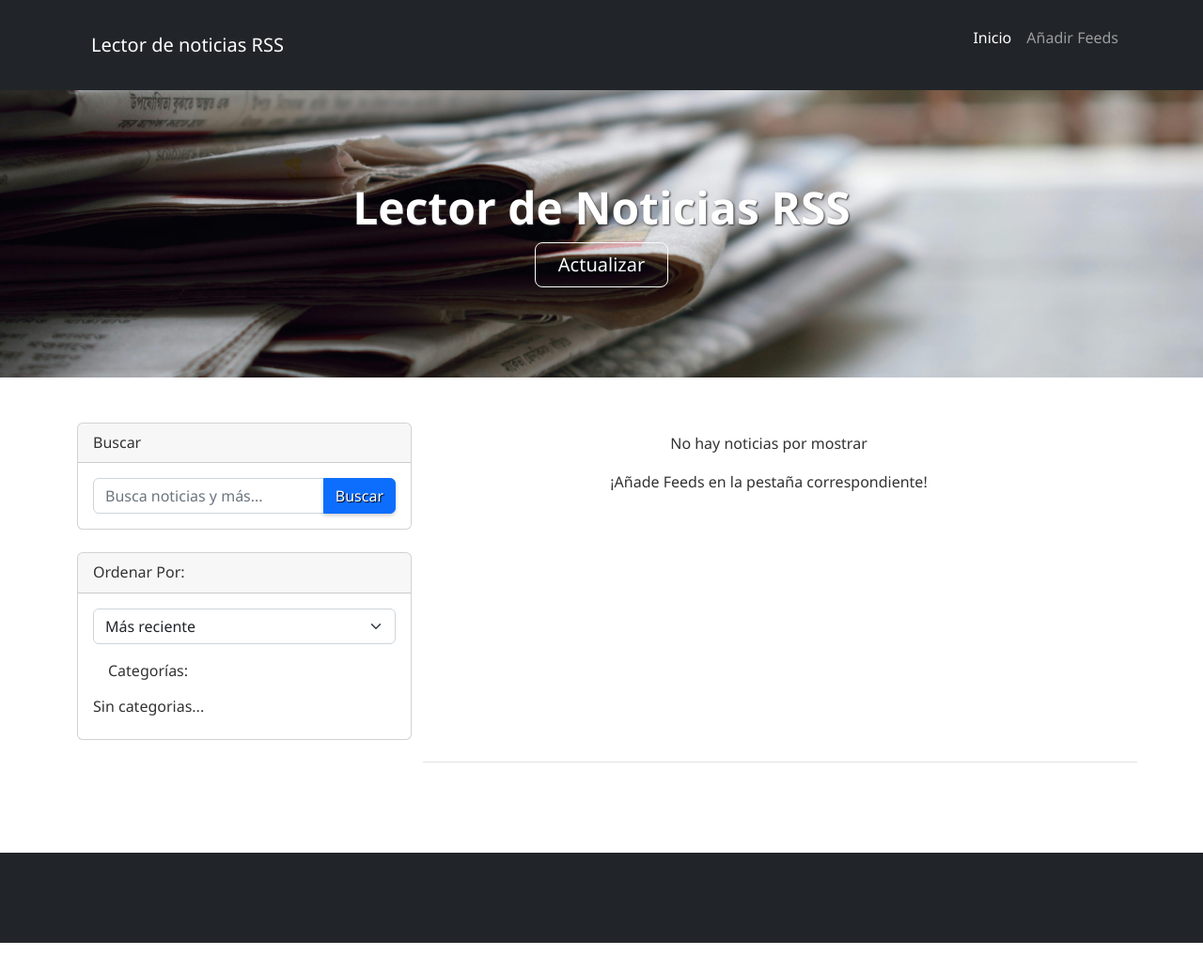
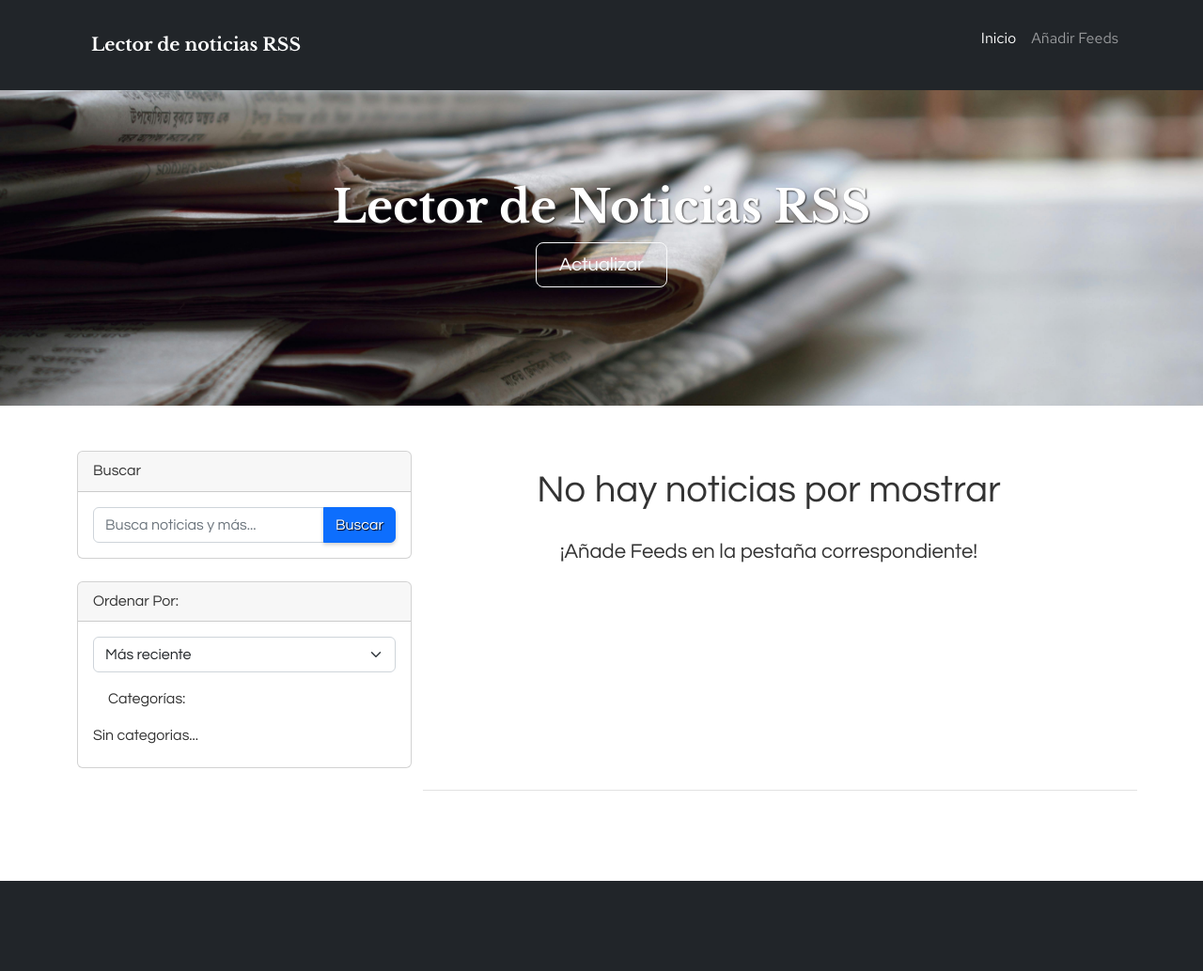
Before and after one commit to Jhonix05/OAW, a PHP site: page /vista/index.php in a window 1280 px wide. Shown: the whole page at 94% size. Before the commit the page ends 1004 px from the top, so only its background shows below. Run offline with PHP 8.4, Linux system fonts and the light colour scheme; data that the repository does not hold is empty.

Commit message:
Agregando estilos

```diff
--- a/css/styles_front.css
+++ b/css/styles_front.css
@@ -1,11 +1,15 @@
 
 body {
-    font-family: 'Segoe UI', Arial, sans-serif;
+    font-family: "Questrial", sans-serif;
     background-color: #fff;
     color: #333;
     line-height: 1.6;
-    /* padding: 20px; */
     margin: 0;
+}
+
+nav{
+    font-family: "Red Hat Text", sans-serif;
+    font-weight: 400;
 }
 
 /* Encabezado principal */
@@ -18,6 +22,20 @@ header {
     padding: 20px 0;
     text-align: center;
     background-color: rgba(0, 0, 0, 0.9);
+}
+
+.imagen-index{
+    height: 21rem;
+}
+
+h1{
+    font-family: "Libre Baskerville", serif;
+    font-weight: 600;
+}
+
+.btn{
+    font-family: "Questrial", sans-serif;
+    font-weight: 400;
 }
 
 /* Navegación */
@@ -48,6 +66,12 @@ article {
     margin-bottom: 20px;
     padding: 10px;
     border-bottom: 1px solid #e2e2e2;
+}
+
+#titulo-texto{
+    font-family: "Libre Baskerville", serif;
+    font-size: 19px;
+    font-weight: 600;
 }
 
 /* Pie de página */
@@ -96,3 +120,11 @@ ul li::before {
 .lead li {
     margin-bottom: 1rem; /* This sets a margin below each list item */
 }
+
+.msg-title-noticias, .msg-body-noticias{
+    font-size: 40px;
+}
+
+.msg-body-noticias{
+    font-size: 22px;
+}
```
